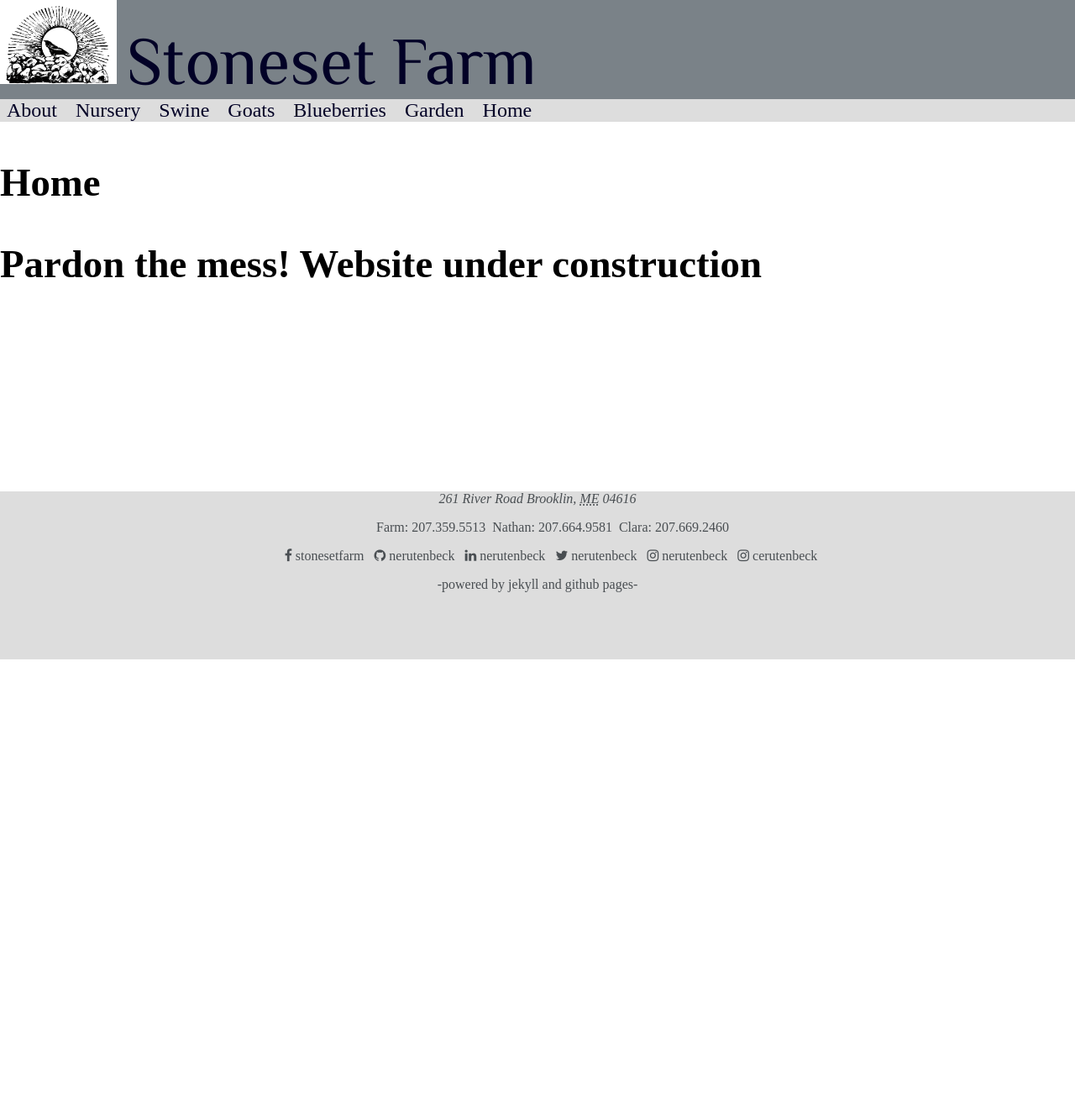
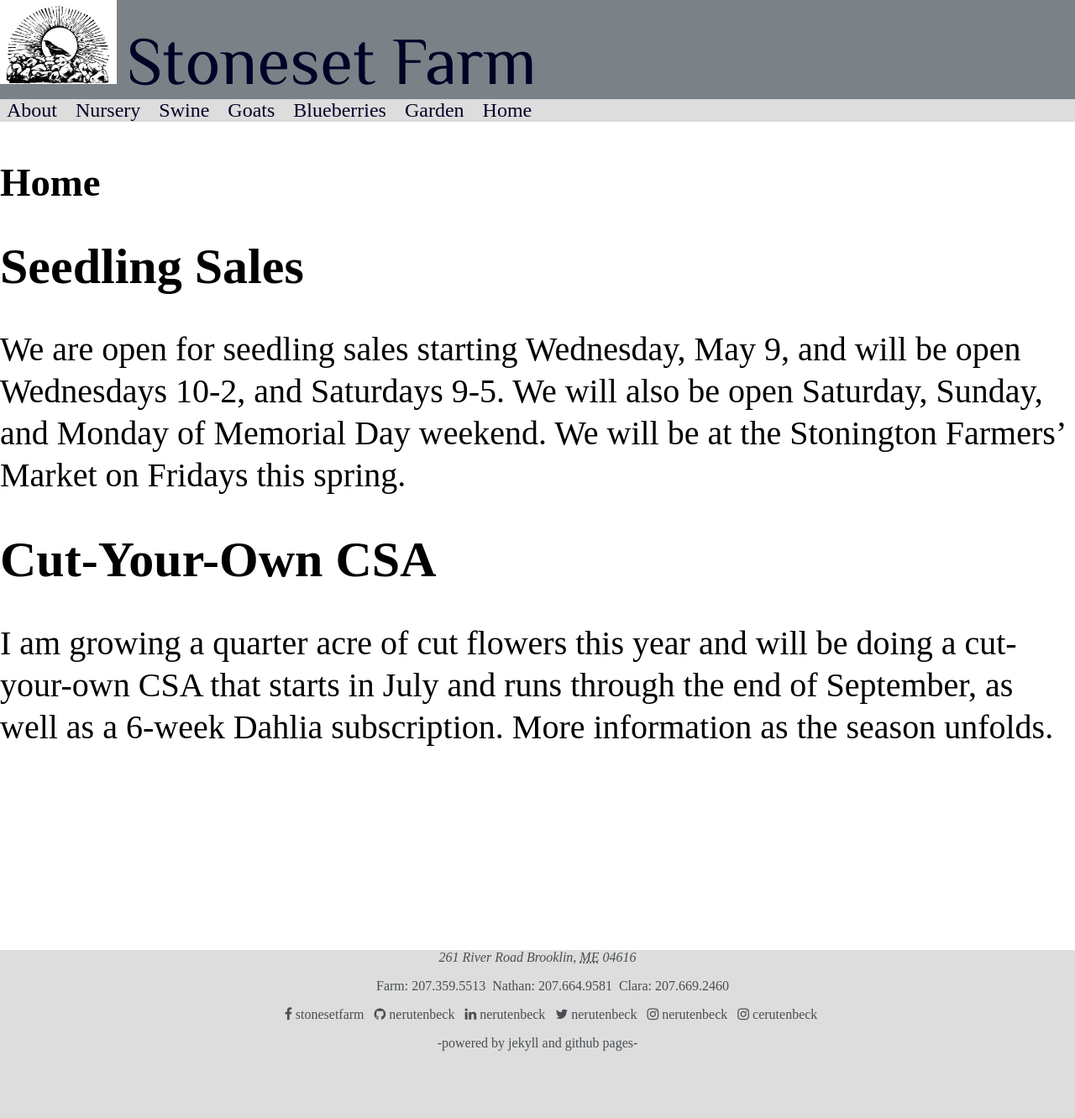
Before and after one commit to stonesetfarm/stonesetfarm.github.io, a Jekyll site: the page built from index.md, in a window 1280 px wide. Shown: the whole page at 84% size. Built offline with Jekyll 4.4.1, drawn with Linux system fonts in a browser that asks for light colours; nearby versions of some CDN libraries; some web fonts are replaced; our own code applies the rules of GitHub Pages for plain Markdown files; before the commit the page ends 900 px from its top, so only the background shows below that.

Commit message:
Update index.md

```diff
--- a/index.md
+++ b/index.md
@@ -2,4 +2,8 @@
 layout: home
 ---
 # Home
-# Pardon the mess! Website under construction
+## Seedling Sales
+We are open for seedling sales starting Wednesday, May 9, and will be open Wednesdays 10-2, and Saturdays 9-5. We will also be open Saturday, Sunday, and Monday of Memorial Day weekend. We will be at the Stonington Farmers’ Market on Fridays this spring.
+
+## Cut-Your-Own CSA
+I am growing a quarter acre of cut flowers this year and will be doing a cut-your-own CSA that starts in July and runs through the end of September, as well as a 6-week Dahlia subscription. More information as the season unfolds.
```
